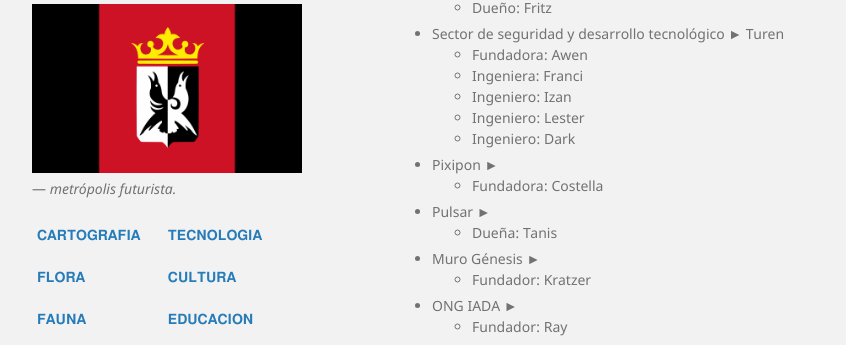
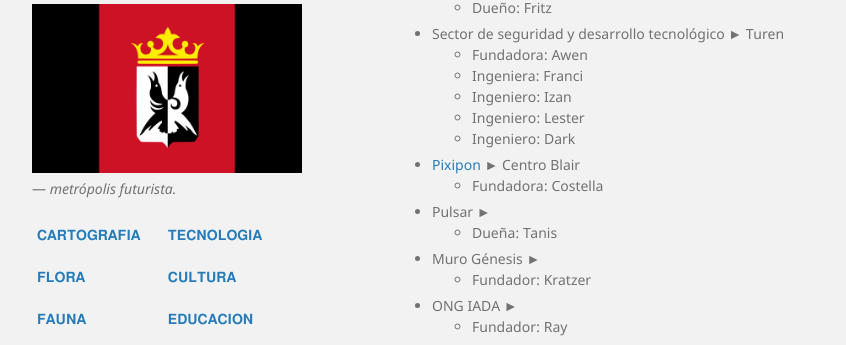
Before and after one commit to BlairSander/ciudad, a Jekyll site: the page built from organismos.md, in a window 1280 px wide and 900 px high, scrolled down 2671 px. Shown: the part 105-450 px from the top of the window, without its empty margins (178-1024 px from the left). Built offline with Jekyll 4.4.1, drawn with Linux system fonts in a browser that asks for light colours.

Commit message:
Update organismos.md

```diff
--- a/organismos.md
+++ b/organismos.md
@@ -139,7 +139,7 @@ ORGANISMO ► PERSONAJES ► MUNICPIO
    - Ingeniero: Izan
    - Ingeniero: Lester
    - Ingeniero: Dark
-* Pixipon ►
+* [Pixipon](https://blairsander.github.io/ciudad/pixipon.html) ► Centro Blair
    - Fundadora: Costella
 * Pulsar ►
    -  Dueña: Tanis
```
